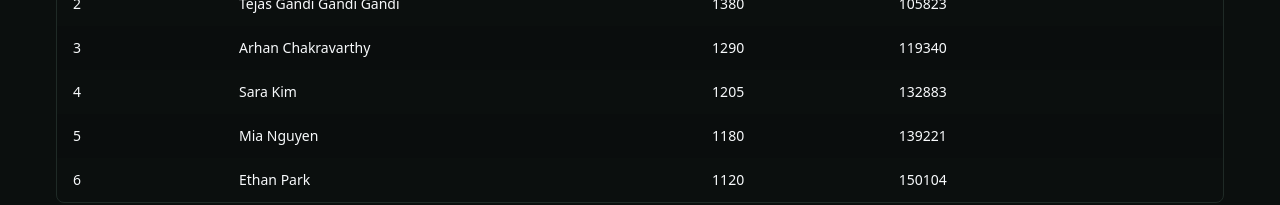
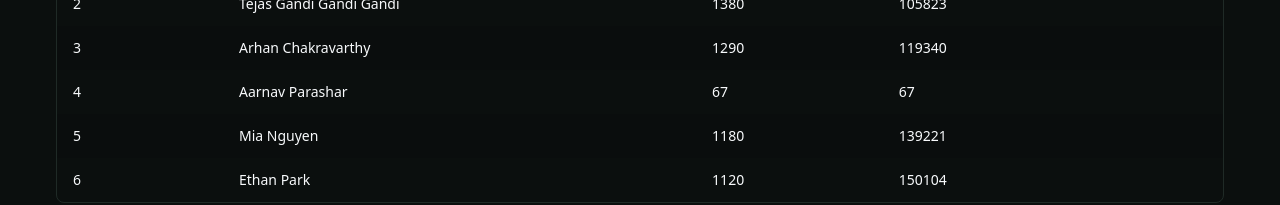
Before and after one commit to HHS-Proclub/website, a Next.js app: page /leaderboard in a window 1280 px wide. Shown: the part 364-569 px from the top of the page. Built offline with nearby package versions, Linux system fonts and the light colour scheme; no server answers.

Commit message:
Update leaderboard.js

```diff
--- a/data/leaderboard.js
+++ b/data/leaderboard.js
@@ -12,7 +12,7 @@ export const leaderboard = [
     points: 1290,
     totalTimeMs: 119340,
   },
-  { rank: 4, name: "Sara Kim", points: 1205, totalTimeMs: 132883 },
+  { rank: 4, name: "Aarnav Parashar", points: 67, totalTimeMs: 67 },
   { rank: 5, name: "Mia Nguyen", points: 1180, totalTimeMs: 139221 },
   { rank: 6, name: "Ethan Park", points: 1120, totalTimeMs: 150104 },
 ];
```
